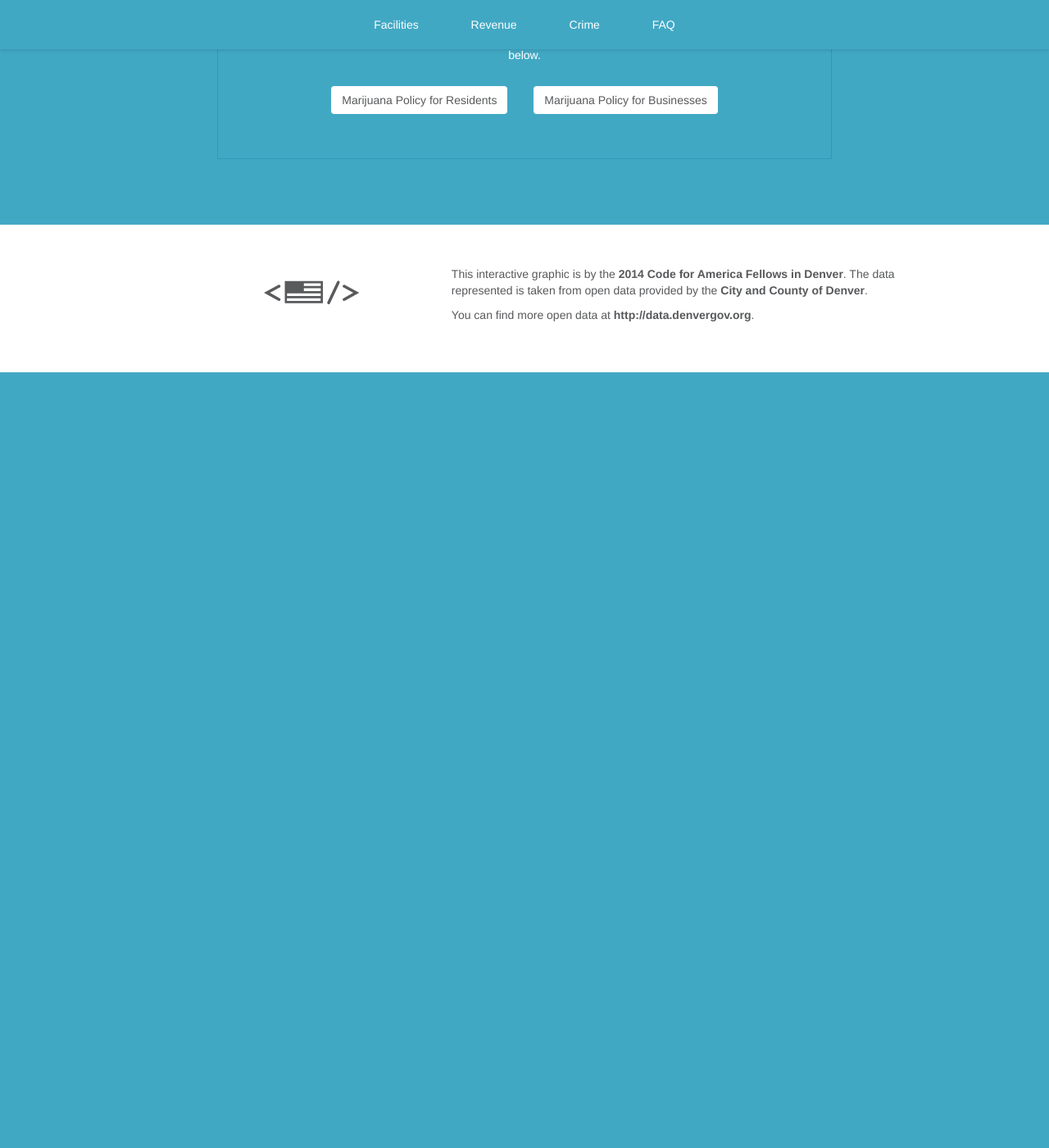
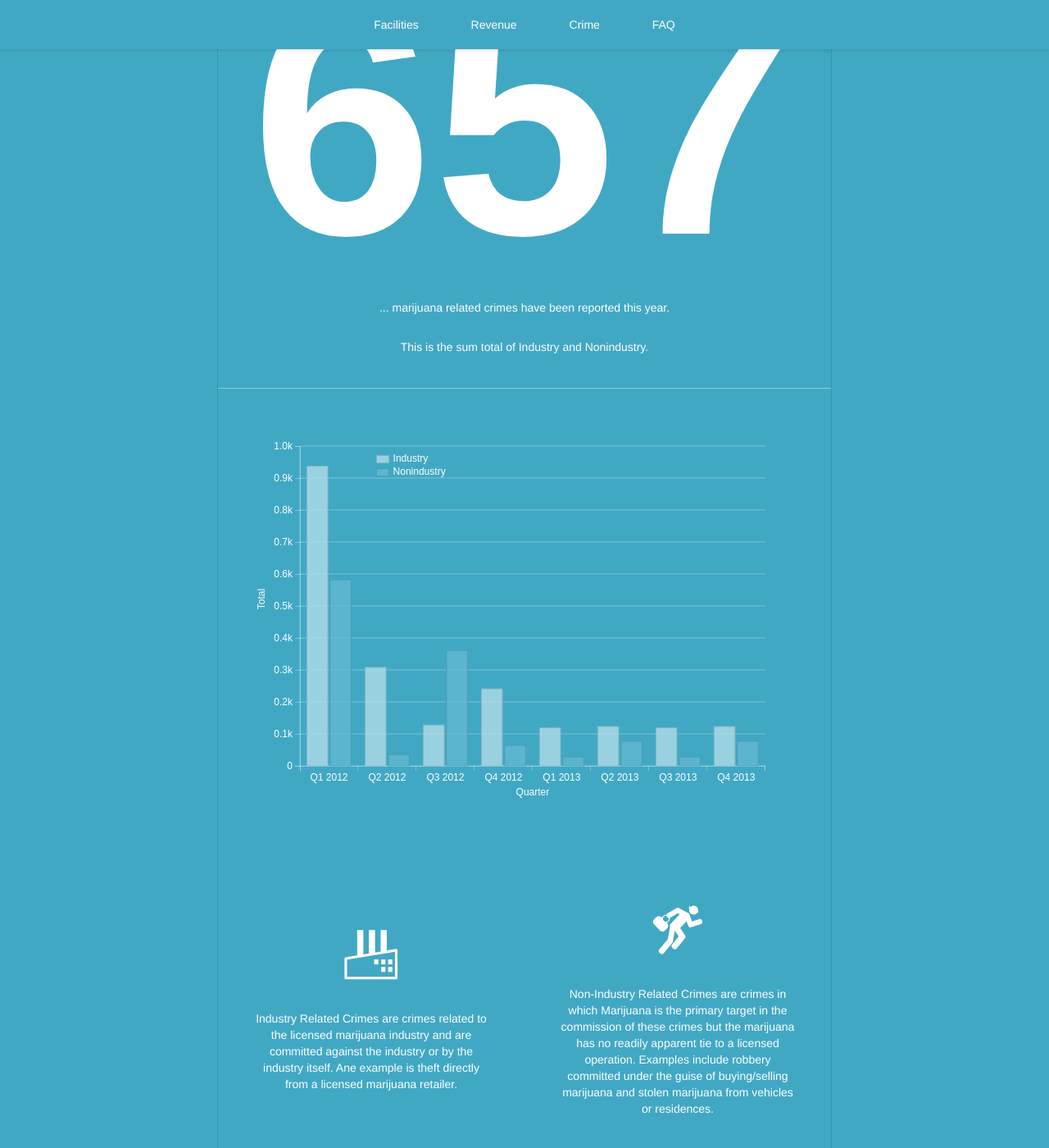
Before and after one commit to boonrs/denver-marijuana-infographic, a Jekyll site: the page built from index.html, in a window 1280 px wide and 1400 px high, scrolled down 3302 px. Shown: the whole window at 82% size. Built offline with Jekyll 4.4.1, drawn with Linux system fonts in a browser that asks for light colours; Markdown is read by kramdown in place of the engine named in the settings; before the commit the page ends 3756 px from its top, so only the background shows below that.

Commit message:
Add industry/nonindustry data

```diff
--- a/index.html
+++ b/index.html
@@ -110,7 +110,15 @@ title: {{ site.name }}
             <div id="crime-possession-description" class="info-description">This chart shows the number of criminal incidents of marijuana sale, possession and cultivation over time.</div>
           </div>
 
-<!--           <div class="info-full">
+          <div class="info-full">
+            <div class="bigtext">
+              <span id="crime-number"></span>
+            </div>
+            <div id="crime-number-strong" class="info-description"></div>
+            <div id="crime-number-description" class="info-description"></div>
+          </div>
+
+          <div class="info-full">
             <div id="crime-stacked"></div>
           </div>
 
@@ -124,7 +132,7 @@ title: {{ site.name }}
               <img alt="Non-Industry Related Crimes" src="images/thief.svg" height="80">
               <p class="info-description">Non-Industry Related Crimes are crimes in which Marijuana is the primary target in the commission of these crimes but the marijuana has no readily apparent tie to a licensed operation. Examples include robbery committed under the guise of buying/selling marijuana and stolen marijuana from vehicles or residences.</p>
             </div>
-          </div>  -->
+          </div> <!-- info-row -->
         </div> <!-- info-group -->
 
         <!-- FAQ ============================= -->
--- a/javascripts/crime.js
+++ b/javascripts/crime.js
@@ -1,13 +1,13 @@
 
 $( document ).ready(function() {
   var big_number = {
-    "total": 160,
+    "total": 657,
     "description_bold": "... marijuana related crimes have been reported this year.",
     "description": "This is the sum total of Industry and Nonindustry."
   };
   crimeSource("http://data.denvergov.org/dataset/city-and-county-of-denver-crime");
-  // crimeCount(big_number);
-  // crimeOffenses();
+  crimeCount(big_number);
+  crimeOffenses();
   crimePossession();
 });
 
@@ -99,8 +99,6 @@ function crimeOffenses() {
     x.shapes.selectAll("text").attr("transform", "translate(0, 35) rotate(-45)");
     x.titleShape.attr("transform", "translate(0, 35)");
 
-
-
     // Add a method to draw the chart on resize of the window.
     // Needs to be an anonymous to avoid conflicts with other resize functions
     $(window).resize(function(){
```
